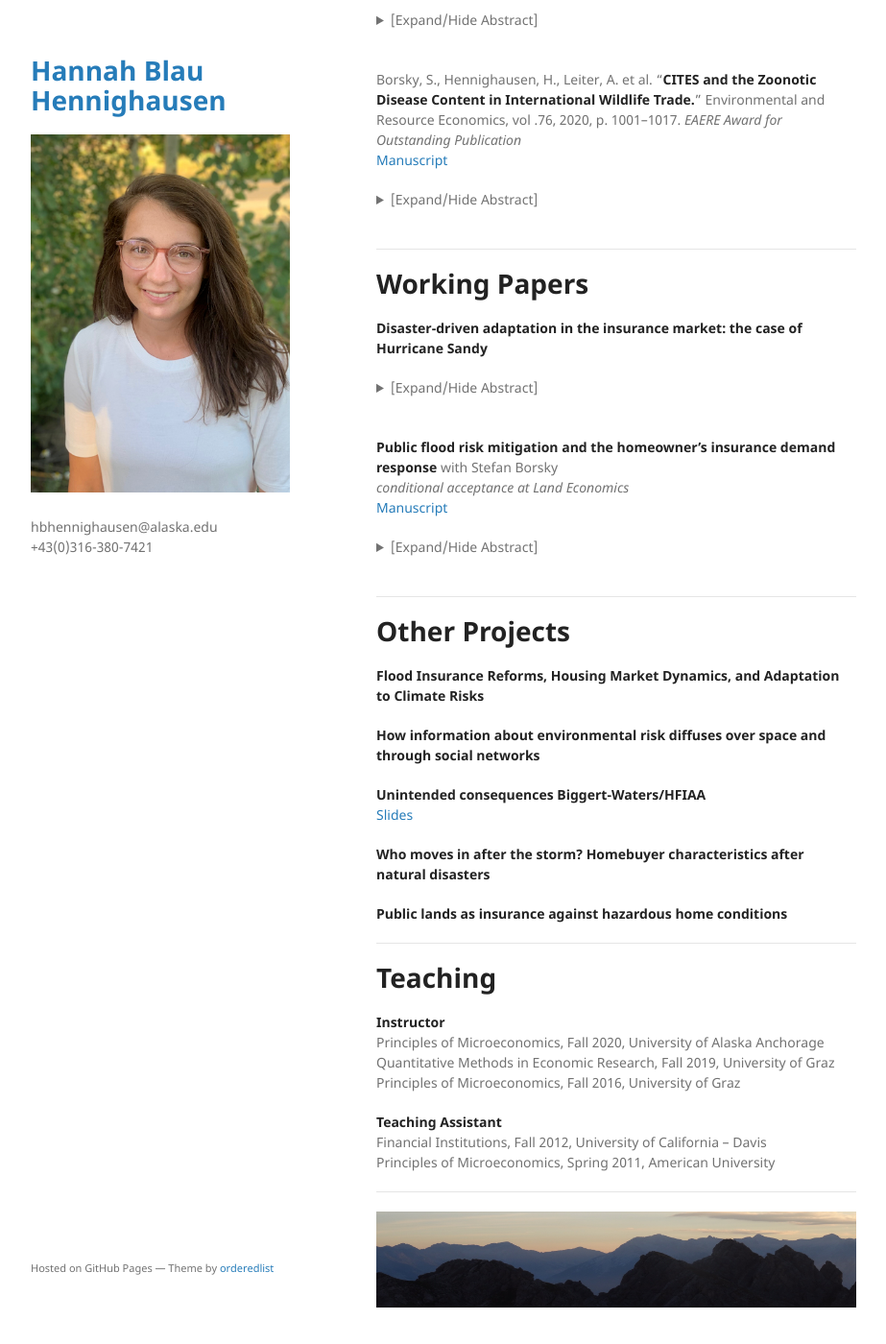
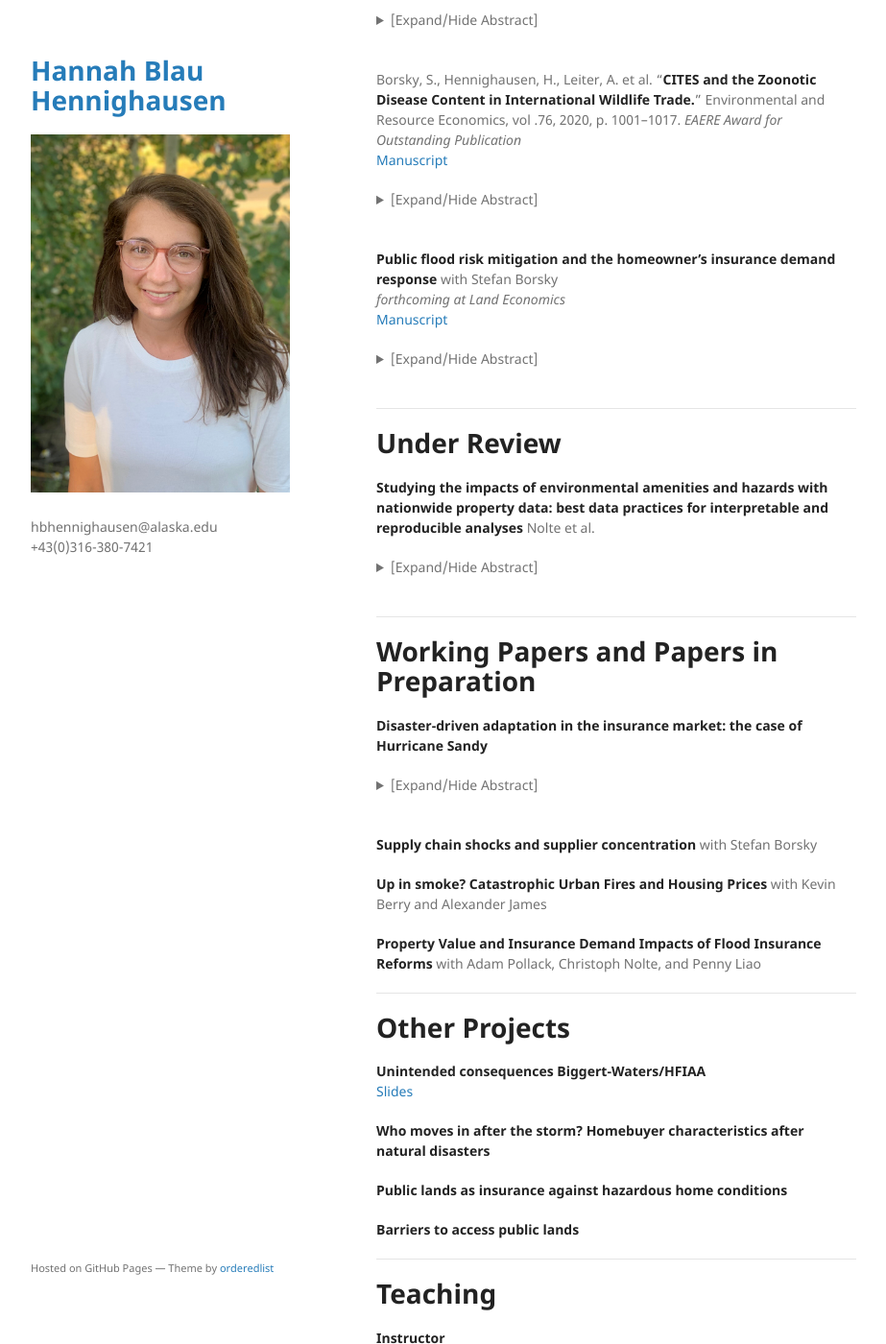
Before and after one commit to hannahhennighausen/hannahhennighausen.github.io, a Jekyll site: the page built from index.md, in a window 1280 px wide and 1400 px high, scrolled down 799 px. Shown: the whole window at 96% size, without its empty margins (178-1101 px from the left). Built offline with Jekyll 4.4.1, drawn with Linux system fonts in a browser that asks for light colours; the repository's description, which GitHub fills in, is left out.

Commit message:
Update index.md

```diff
--- a/index.md
+++ b/index.md
@@ -39,18 +39,8 @@ International  trade  in  wildlife  is  one  contributing  factor  to  zoonotic
 </details>
 <br />
 
-* * *
 
-# Working Papers
-
-**Disaster-driven adaptation in the insurance market: the case of Hurricane Sandy** <br />
-<details>
-  <summary>[Expand/Hide Abstract]</summary>
-Climate change and urbanization are escalating flood risk around the globe. Studying the factors that drive people to adapt to their changing risks aids policy makers in predicting future flooding costs and policy needs. This paper investigates the role of experienced risk in adaptation decisions. I exploit spatial variation in flooding to estimate the causal effect of Hurricane Sandy on people's decisions to insure against future flood damages. Hurricane Sandy’s flooding boundaries had a large and long-lived impact. Since the storm, flood insurance demand in flooded areas has continuously increased relative to nearby areas that were not flooded. The estimated insurance response was driven by the purchase and retention of relatively cheaper policies located in the most flood-damaged areas, implying that cost was a critical factor in people's adaptation decisions. Simulated flooding extents of six other recent events give evidence that Hurricane Sandy's adaptation response was the exception and not the rule.
-</details>
-<br />
-
-**Public flood risk mitigation and the homeowner’s insurance demand response** with Stefan Borsky <br /> _conditional acceptance at Land Economics_ <br />
+**Public flood risk mitigation and the homeowner’s insurance demand response** with Stefan Borsky <br /> _forthcoming at Land Economics_ <br />
 [Manuscript](https://hannahhennighausen.github.io/Papers/BorskyHennighausen_CRS.pdf)
 <details>
   <summary>[Expand/Hide Abstract]</summary>
@@ -60,11 +50,36 @@ This paper investigates the influence of public risk mitigating activities on in
 
 * * *
 
+# Under Review
+
+**Studying the impacts of environmental amenities and hazards with nationwide property data: best data practices for interpretable and reproducible analyses** Nolte et al. <br />
+<details>
+  <summary>[Expand/Hide Abstract]</summary>
+Access to rich, nationwide property data has catalyzed rapid empirical work concerning land use choices in several fields of inquiry, including environmental economics, urban geography, and conservation biology. When data on property transactions and assessments are provided in its original or only partially pre-processed state, the accuracy, reliability, and generalizability of findings can be improved with a series of cleaning procedures and quality checks. We discuss issues inherent in using increasingly popular, nationwide data to perform econometric analyses and propose best practices for data preparation by example of ZTRAX, a U.S.-wide real estate database available to academics, non-profit, and government researchers between 2016 and 2023. We cover (1) the identification of arms-length sales, (2) the geo-location of parcels and buildings, (3) temporal linkages between transaction, assessor, and parcel data, (4) the identification of property types, such as single-family homes and vacant lands, and (5) dealing with missing or mismeasured data for standard housing attributes. We provide supplementary maps, filtering tables, and algorithmic descriptions to help analysts check and document their choices, improve the quality of ongoing and planned research, and help readers better understand the scope, reliability, and generalizability of findings and data products.
+</details>
+<br />
+
+* * *
+
+# Working Papers and Papers in Preparation
+
+**Disaster-driven adaptation in the insurance market: the case of Hurricane Sandy** <br />
+<details>
+  <summary>[Expand/Hide Abstract]</summary>
+Climate change and urbanization are escalating flood risk around the globe. Studying the factors that drive people to adapt to their changing risks aids policy makers in predicting future flooding costs and policy needs. This paper investigates the role of experienced risk in adaptation decisions. I exploit spatial variation in flooding to estimate the causal effect of Hurricane Sandy on people's decisions to insure against future flood damages. Hurricane Sandy’s flooding boundaries had a large and long-lived impact. Since the storm, flood insurance demand in flooded areas has continuously increased relative to nearby areas that were not flooded. The estimated insurance response was driven by the purchase and retention of relatively cheaper policies located in the most flood-damaged areas, implying that cost was a critical factor in people's adaptation decisions. Simulated flooding extents of six other recent events give evidence that Hurricane Sandy's adaptation response was the exception and not the rule.
+</details>
+<br />
+
+**Supply chain shocks and supplier concentration** with Stefan Borsky  <br />
+
+**Up in smoke? Catastrophic Urban Fires and Housing Prices** with Kevin Berry and Alexander James <br />
+
+**Property Value and Insurance Demand Impacts of Flood Insurance Reforms** with Adam Pollack, Christoph Nolte, and Penny Liao
+
+
+* * *
+
 # Other Projects
-
-**Flood Insurance Reforms, Housing Market Dynamics, and Adaptation to Climate Risks** <br />
-
-**How information about environmental risk diffuses over space and through social networks** <br />
 
 **Unintended consequences Biggert-Waters/HFIAA** <br />
 [Slides](https://hannahhennighausen.github.io/Slides/Insurance_Downturn.pdf)
@@ -72,6 +87,8 @@ This paper investigates the influence of public risk mitigating activities on in
 **Who moves in after the storm? Homebuyer characteristics after natural disasters** <br />
 
 **Public lands as insurance against hazardous home conditions**
+
+**Barriers to access public lands**
 
 * * *
 
```
